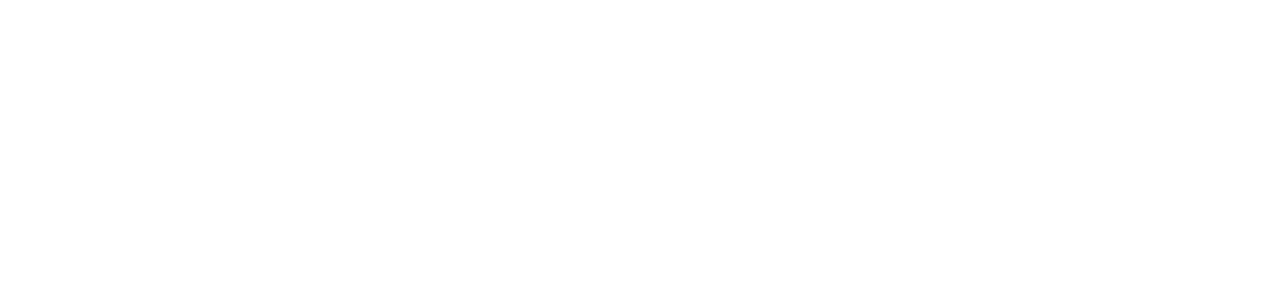
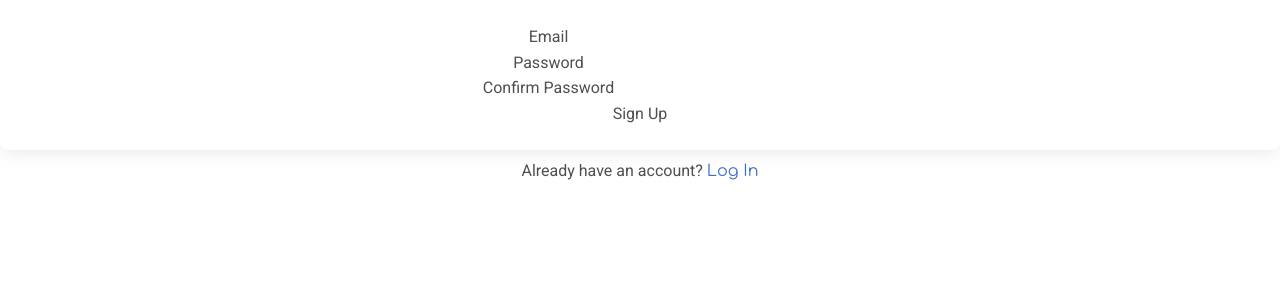
Before and after one commit to JorgeJose26/practice-run, a React (Create React App) app: page /signup in a window 1280 px wide. Before the commit this address had no page. Shown: the top 300 px of the page. Built offline with nearby package versions, Linux system fonts and the light colour scheme.

Commit message:
Set up base skeleton for login and signup

```diff
--- a/src/App.js
+++ b/src/App.js
@@ -1,23 +1,28 @@
-import logo from './logo.svg';
 import './App.css';
 import { BrowserRouter, Route, Routes } from 'react-router-dom';
 import HomePage from './pages/HomePage/HomePage';
 import GamePage from './pages/GamePage/GamePage';
+import Signup from './components/Signup/Signup';
+import Login from './components/Login/Login';
+import { AuthProvider } from "../src/contexts/AuthContexts"
 
 function App() {
   return (
+    <>
     <div className="App">
       <BrowserRouter>
-        <Routes>
-          <Route path='/' element={<HomePage />} />
-          <Route path='/game' element={<GamePage />} />
-
-
-
-        </Routes>
+        <AuthProvider>
+          <Routes>
+            <Route path='/' element={<HomePage />} />
+            <Route path='/game' element={<GamePage />} />
+            <Route path='/signup' element={<Signup/>}/>
+            <Route path='/login' element={<Login/>}/>
+          </Routes>
+        </AuthProvider>
       </BrowserRouter>
 
     </div>
+    </>
   );
 }
 
--- /dev/null
+++ b/src/components/Login/Login.jsx
@@ -0,0 +1,54 @@
+import React from "react";
+import { useRef, useState } from "react";
+import { useAuth } from "../../contexts/AuthContexts";
+import { Navigate, Link } from "react-router-dom";
+
+function Login(props) {
+  const emailRef = useRef();
+  const passwordRef = useRef();
+
+  const { login, currentUser } = useAuth();
+  const [error, setError] = useState("");
+  const [loading, setLoading] = useState(false);
+
+  async function handleSubmit(e) {
+    e.preventDefault();
+
+    try {
+      setError("");
+      setLoading(true);
+      await login(emailRef.current.value, passwordRef.current.value);
+    } catch {
+      setError("Failed to log in");
+    }
+    setLoading(false);
+  }
+
+  return (
+    <>
+      <div className="card">
+        <div className="card-body">
+          <form onSubmit={handleSubmit} className="card-body-form">
+            <div className="email">
+              <span>Email</span>
+              <input type="email" ref={emailRef} required />
+            </div>
+            <div className="password">
+              <span>Password</span>
+              <input type="password" ref={passwordRef} required />
+            </div>
+            <button disabled={loading} type="submit">
+              Sign Up
+            </button>
+          </form>
+        </div>
+      </div>
+      <div className="">
+        <span className="white">Need an account? </span>
+        <Link to="/signup">Sign up</Link>
+      </div>
+    </>
+  );
+}
+
+export default Login;
--- /dev/null
+++ b/src/components/Signup/Signup.jsx
@@ -0,0 +1,59 @@
+import React from "react";
+import { useRef, useState } from "react";
+import { useAuth } from "../../contexts/AuthContexts";
+import { Navigate, Link } from "react-router-dom";
+
+function Signup(props) {
+  const emailRef = useRef();
+  const passwordRef = useRef();
+  const passwordConfirmRef = useRef();
+  const { signup, currentUser } = useAuth();
+  const [error, setError] = useState("");
+  const [loading, setLoading] = useState(false);
+
+  async function handleSubmit(e) {
+    e.preventDefault();
+    if (passwordRef.current.value !== passwordConfirmRef.current.value) {
+      return setError("Passwords do not match");
+    }
+    try {
+      setError("");
+      setLoading(true);
+      await signup(emailRef.current.value, passwordRef.current.value);
+    } catch {
+      setError("Failed to Create an account");
+    }
+    setLoading(false);
+  }
+  return (
+    <>
+      <div className="card">
+        <div className="card-body">
+          <form onSubmit={handleSubmit} className="card-body-form">
+            <div className="email">
+              <span>Email</span>
+              <input type="email" ref={emailRef} required />
+            </div>
+            <div className="password">
+              <span>Password</span>
+              <input type="password" ref={passwordRef} required />
+            </div>
+            <div className="confirmPassword">
+              <span>Confirm Password</span>
+              <input type="password" ref={passwordConfirmRef} required />
+            </div>
+            <button disabled={loading} type="submit">
+              Sign Up
+            </button>
+          </form>
+        </div>
+      </div>
+      <div className="w-100 text-center mt-2">
+        <span className="white">Already have an account? </span>{" "}
+        <Link to="/login">Log In</Link>
+      </div>
+    </>
+  );
+}
+
+export default Signup;
--- /dev/null
+++ b/src/contexts/AuthContexts.js
@@ -0,0 +1,34 @@
+import React, { useContext, useState, useEffect } from 'react';
+import { auth, db } from '../lib/init-firebase';
+import {createUserWithEmailAndPassword, signInWithEmailAndPassword, signOut} from 'firebase/auth'
+
+const AuthContext = React.createContext()
+
+export function useAuth(){
+    return useContext(AuthContext)
+}
+
+export function AuthProvider({ children }){
+    const [currentUser, setCurrentUser] = useState();
+    const [loading, setLoading] = useState(true);
+
+    function signup(email, password) {
+        return createUserWithEmailAndPassword(auth, email, password)
+
+    }
+    function login(email, password) {
+        return signInWithEmailAndPassword(auth, email, password)
+    }
+
+    const value = {
+        currentUser,
+        login,
+        signup
+    }
+    return (
+        <AuthContext.Provider value={value}>
+            {children}
+        </AuthContext.Provider>
+    );
+
+}
--- a/src/lib/init-firebase.js
+++ b/src/lib/init-firebase.js
@@ -1,6 +1,7 @@
 // Import the functions you need from the SDKs you need
 import { initializeApp } from "firebase/app";
-import { getAuth } from "firebase/auth";
+import { getAuth  } from "firebase/auth";
+import { getFirestore } from "firebase/firestore";
 
 // TODO: Add SDKs for Firebase products that you want to use
 // https://firebase.google.com/docs/web/setup#available-libraries
@@ -16,5 +17,6 @@ const firebaseConfig = {
 };
 
 // Initialize Firebase
-const auth = getAuth(app);
 const app = initializeApp(firebaseConfig);
+export const auth = getAuth(app);
+export const db = getFirestore(app);
```
Also changed, not shown: src/components/Login/Login.scss (added), src/components/Signup/Signup.scss (added).
